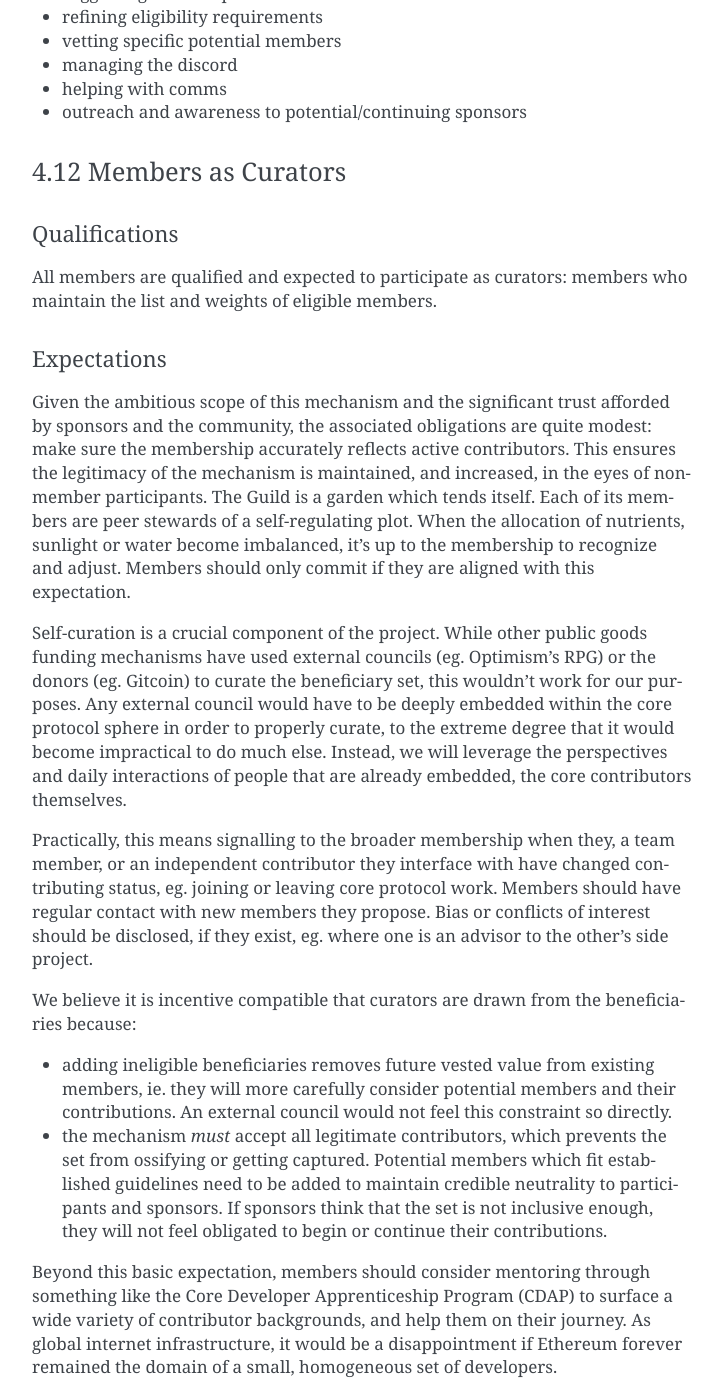
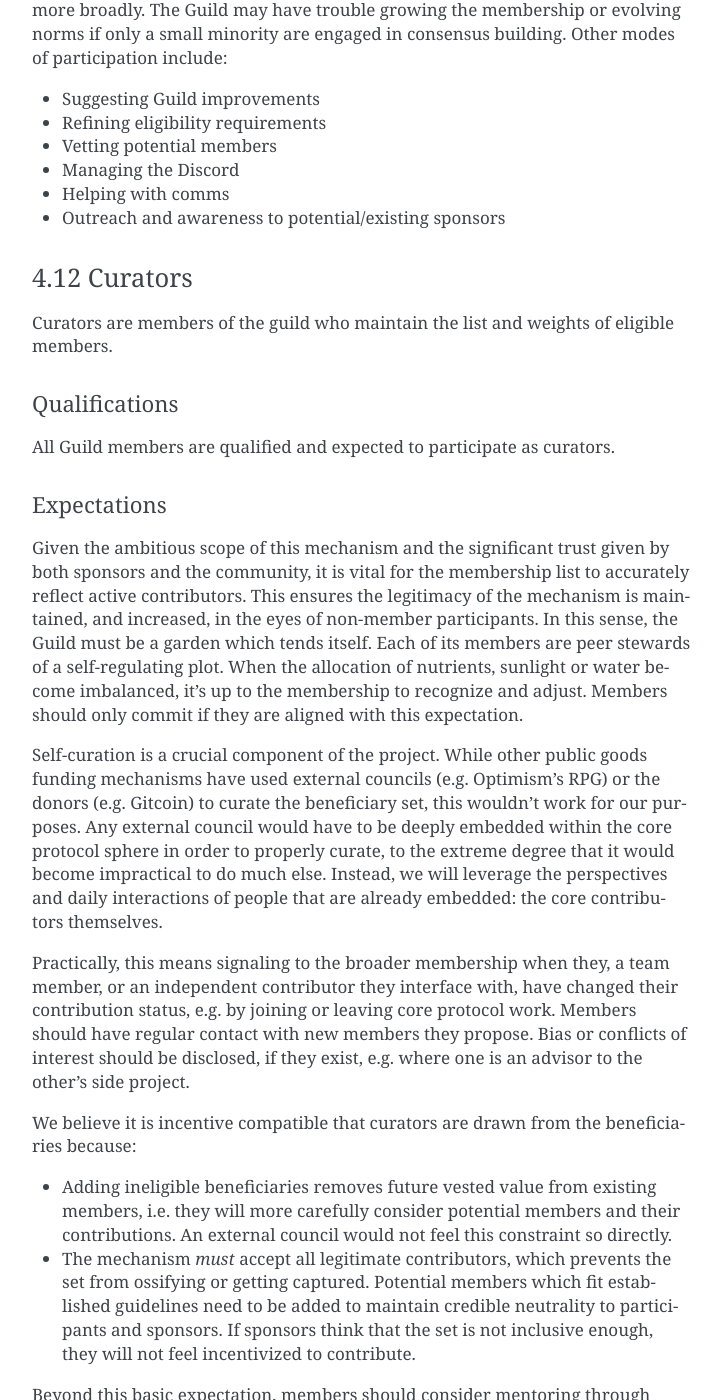
Before and after one commit to protocolguild/documentation, a Sphinx documentation site: the page built from docs/4-roles-expectations.md, in a window 1280 px wide and 1400 px high, scrolled down 1411 px. Shown: the whole window, without its empty margins (388-1110 px from the left). Built offline with Sphinx 7.4.7, drawn with Linux system fonts in a browser that asks for light colours; some of the changed text lies outside the part shown.

Commit message:
Grammar + consistency changes - 4-roles-expectations.md
- Various grammar and readability changes
- Standardizing;
-- Capitalization of the first letter in lists
-- "i.e." instead of "ie."
-- Capitalizing first letter in headers

```diff
--- a/docs/4-roles-expectations.md
+++ b/docs/4-roles-expectations.md
@@ -1,90 +1,96 @@
 # 4. Roles & Expectations
 
-There are five unique roles that the Guild will require to operate, each with their own obligations.
+To operate the guild, five unique roles will be required, each with their own obligations.
 
 ## 4.1 Members
 
-### 4.11 Members as slot holders
+There will be three types of members: Slot holders, curators and signers.
 
-→ 150-200 individuals who have qualified for placement on the split contract. This is just an estimate, the actual number may be higher or lower. There is no cap or target for number of slots. Slots can be set to any address, including their own, a charity, or another split contract (make sure it can be claimed from).
+### 4.11 Slot Holders
+
+Slot holders are members of the Guild who have qualified for a placement (slot) in the split contract. Estimated to be around 150-200 individuals, however the actual number may be higher or lower. There is no cap or target for number of slots. Slots can be set to any Ethereum address, including the individuals own, a charity, or another split contract.
 
 #### Qualifications
 
 Members should be committed to Ethereum and its ethos of decentralization. The contributions of qualifying individuals should be:
 
-- fully open source, ie. available for forking, modification and redistribution
-- continuous for at least 6 months ahead of inclusion
-- released under permissive licenses
-- part of the protocol, not built on top of it, eg. a specific client implementation vs. an application
-- a benefit to the broader Ethereum community
-- dedicated to permissionless, open access to Ethereum
+- Fully open source, ie. available for forking, modification and redistribution
+- Continuous for at least 6 months ahead of inclusion
+- Released under permissive licenses
+- Part of the protocol, not built on top of it, e.g. a specific client implementation vs. an application
+- Beneficial to the broader Ethereum community
+- Dedicated to a permissionless, open access Ethereum
 
-It is possible that eligible individuals may work on a team which has a token, has VC backing or gives equity. Members should expect these guidelines to change over time, to get more explicit in some places and more permissive in others.
+It is possible for eligible individuals to work on a team which has a token, has VC backing or gives equity. However, members should expect these guidelines to change over time, i.e. become more restrictive in some places and more permissive in others.
 
-Though Ethereum is a highly technical field, it is clear that the work of non-developers around the core protocol is also crucial and should be eligible. This may include people affiliated with the All Core Dev call, those coordinating ecosystem upgrades, and anyone helping to coevolve the protocol alongside the community.
+Though Ethereum is a highly technical field, it is clear that the work of non-developers around the core protocol is also crucial and should be eligible. This may include people affiliated with the All Core Devs call, those coordinating ecosystem upgrades, and anyone helping to coevolve the protocol alongside the community.
 
 #### Expectations
 
-Members will notify organizers when their contributing status changes, or when the work that afforded eligibility breaks one of the guidelines above. If you're unsure about whether a new focus is still qualified, please ask the broader membership. At least once per year, members will prove ownership of the supplied address: members can claim vested funds or sign a message with their private key. This limits the impact of compromised wallets or lost keys.
+Members must notify each other if their contribution status changes, or if the work that afforded eligibility breaks one of the guidelines above. If you’re unsure about whether a new focus is still qualified, please ask the broader membership.
+
+At least once per year, members must prove ownership of the supplied address: members can claim vested funds or sign a message with their private key. This limits the impact of compromised wallets or lost keys.
 
 Please note that the membership list will be publicly available in order to maintain transparency and mutual trust with both the broader community and sponsors. However, addresses and their associated weights will not be shared.
 
-Members are strongly encouraged to participate in the Guild beyond the two requirements above. Without deeper member engagement, the Guild will not reach its full potential as a voice for core developers and the protocol broadly. The Guild may have trouble growing the membership or evolving norms if only a small minority are engaged in consensus building. Other modes of participation include:
+Members are strongly encouraged to participate in the Guild beyond the aforementioned expectations. Without deep member engagement, the Guild will not reach its full potential as a voice for core developers and the Ethereum protocol more broadly. The Guild may have trouble growing the membership or evolving norms if only a small minority are engaged in consensus building. Other modes of participation include:
 
-- suggesting Guild improvements
-- refining eligibility requirements
-- vetting specific potential members
-- managing the discord
-- helping with comms
-- outreach and awareness to potential/continuing sponsors
+- Suggesting Guild improvements
+- Refining eligibility requirements
+- Vetting potential members
+- Managing the Discord
+- Helping with comms
+- Outreach and awareness to potential/existing sponsors
 
-### 4.12 Members as Curators
+### 4.12 Curators
+
+Curators are members of the guild who maintain the list and weights of eligible members.
 
 #### Qualifications
 
-All members are qualified and expected to participate as curators: members who maintain the list and weights of eligible members.
+All Guild members are qualified and expected to participate as curators.
 
 #### Expectations
 
-Given the ambitious scope of this mechanism and the significant trust afforded by sponsors and the community, the associated obligations are quite modest: make sure the membership accurately reflects active contributors. This ensures the legitimacy of the mechanism is maintained, and increased, in the eyes of non-member participants. The Guild is a garden which tends itself. Each of its members are peer stewards of a self-regulating plot. When the allocation of nutrients, sunlight or water become imbalanced, it's up to the membership to recognize and adjust. Members should only commit if they are aligned with this expectation.
+Given the ambitious scope of this mechanism and the significant trust given by both sponsors and the community, it is vital for the membership list to accurately reflect active contributors. This ensures the legitimacy of the mechanism is maintained, and increased, in the eyes of non-member participants. In this sense, the Guild must be a garden which tends itself. Each of its members are peer stewards of a self-regulating plot. When the allocation of nutrients, sunlight or water become imbalanced, it’s up to the membership to recognize and adjust. Members should only commit if they are aligned with this expectation.
 
-Self-curation is a crucial component of the project. While other public goods funding mechanisms have used external councils (eg. Optimism's RPG) or the donors (eg. Gitcoin) to curate the beneficiary set, this wouldn't work for our purposes. Any external council would have to be deeply embedded within the core protocol sphere in order to properly curate, to the extreme degree that it would become impractical to do much else. Instead, we will leverage the perspectives and daily interactions of people that are already embedded, the core contributors themselves.
+Self-curation is a crucial component of the project. While other public goods funding mechanisms have used external councils (e.g. Optimism’s RPG) or the donors (e.g. Gitcoin) to curate the beneficiary set, this wouldn’t work for our purposes. Any external council would have to be deeply embedded within the core protocol sphere in order to properly curate, to the extreme degree that it would become impractical to do much else. Instead, we will leverage the perspectives and daily interactions of people that are already embedded: the core contributors themselves.
 
-Practically, this means signalling to the broader membership when they, a team member, or an independent contributor they interface with have changed contributing status, eg. joining or leaving core protocol work. Members should have regular contact with new members they propose. Bias or conflicts of interest should be disclosed, if they exist, eg. where one is an advisor to the other's side project.
+Practically, this means signaling to the broader membership when they, a team member, or an independent contributor they interface with, have changed their contribution status, e.g. by joining or leaving core protocol work. Members should have regular contact with new members they propose. Bias or conflicts of interest should be disclosed, if they exist, e.g. where one is an advisor to the other’s side project.
 
 We believe it is incentive compatible that curators are drawn from the beneficiaries because:
 
-- adding ineligible beneficiaries removes future vested value from existing members, ie. they will more carefully consider potential members and their contributions. An external council would not feel this constraint so directly.
-- the mechanism *must* accept all legitimate contributors, which prevents the set from ossifying or getting captured. Potential members which fit established guidelines need to be added to maintain credible neutrality to participants and sponsors. If sponsors think that the set is not inclusive enough, they will not feel obligated to begin or continue their contributions.
+- Adding ineligible beneficiaries removes future vested value from existing members, i.e. they will more carefully consider potential members and their contributions. An external council would not feel this constraint so directly.
+- The mechanism *must* accept all legitimate contributors, which prevents the set from ossifying or getting captured. Potential members which fit established guidelines need to be added to maintain credible neutrality to participants and sponsors. If sponsors think that the set is not inclusive enough, they will not feel incentivized to contribute.
 
 Beyond this basic expectation, members should consider mentoring through something like the Core Developer Apprenticeship Program (CDAP) to surface a wide variety of contributor backgrounds, and help them on their journey. As global internet infrastructure, it would be a disappointment if Ethereum forever remained the domain of a small, homogeneous set of developers.
 
-### 4.13 Members as Signers
+### 4.13 Signers
 
-Signers are members who act as key holders for the multisig which can update the membership and their weights in the weighting contract. The 6/10 Gnosis Safe can be seen [here](https://gnosis-safe.io/app/eth:0xF6CBDd6Ea6EC3C4359e33de0Ac823701Cc56C6c4/balances). These should be well regarded Ethereum community members. They should agree to follow strong security practices, and make themselves available to sign and deploy membership updates at the agreed upon cadence, eg. quarterly. Similarly to curatorship, overlapping signers and beneficiaries allows for more efficient self-governance vs. the overhead that comes with a set of external signers. It should be noted that signers never have custody over vested funds. To learn more about how the multisig and the weighting contract interact, see the section titled **Smart Contract Architecture**.
+Signers are Guild members who act as key holders for the multisig, which can update the membership and their weights in the weighting contract. The 6/10 Gnosis Safe can be seen [here](https://gnosis-safe.io/app/eth:0xF6CBDd6Ea6EC3C4359e33de0Ac823701Cc56C6c4/balances). These should be well regarded figures from the Ethereum community. They should agree to follow strong security practices, and make themselves available to sign and deploy membership updates at the agreed upon cadence (e.g. quarterly). Similarly to curatorship, overlapping signers and beneficiaries allows for more efficient self-governance vs. the overhead that comes with a set of external signers. It should be noted that signers never have custody over vested funds. To learn more about how the multisig and the weighting contract interact, see section **Smart Contract Architecture**.
 
 ## 4.2 Sponsors
 
-> "a main promise of DAOs lies in their ability not only to bring many people together, but many organizations - this is when they'll really shine" - *[Kei Kreutler](https://twitter.com/keikreutler/status/1461646035491692550)*
+> "A main promise of DAOs lies in their ability not only to bring many people together, but many organizations - this is when they'll really shine" - *[Kei Kreutler](https://twitter.com/keikreutler/status/1461646035491692550)*
 
-This group includes any project which depends on the continued maintenance and evolution of Ethereum to be successful, and is interested in supporting said maintenance and evolution.
+Sponsors includes any project which depends on the continued maintenance and evolution of Ethereum to be successful, and is interested in supporting said maintenance and evolution.
 
-Ethereum has a rich culture of experimenting with radical new ideas: it's what makes our community one of the most vibrant in the space. We've seen many DeFi, NFT, DAO, and Layer 2 projects build amazing things on top of Ethereum's credibly neutral public infrastructure. To maintain and increase core protocol contributions long into the future, the financial incentives available to core contributors should meaningfully balance the lucrative pull of the app / Layer 2 token space. Giving current and future contributors a stake in the successes of these projects produces a powerful incentive alignment between maintainers and those that depend on their work. To accomplish this, we invite sponsors to contribute:
--  governance tokens
+Ethereum has a rich culture of experimenting with radical new ideas: it’s what makes our community one of the most vibrant in the space. We’ve seen many DeFi, NFT, DAO, and Layer 2 projects build amazing things on top of Ethereum’s credibly neutral public infrastructure. To maintain and increase core protocol contributions long into the future, the financial incentives available to core contributors should meaningfully balance the lucrative pull of the app/Layer 2 token space. Giving current and future contributors a stake in the successes of these projects produces a powerful incentive alignment between maintainers and those that depend on their work. To accomplish this, we invite sponsors to contribute:
+-  Governance tokens
 -  Layer 2 sequencer fees
--  recurring protocol fee revenue
--  interest bearing tokens
--  fractionalized NFTs
--  good old fashioned ETH
+-  Recurring protocol fee revenue
+-  Interest bearing tokens
+-  Fractionalized NFTs
+-  Good old fashioned ETH
 
 In order to be effective, we suggest that new projects consider allocating 1% of total project tokens to the Protocol Guild - see **Case Studies** for more explorations on this.
 
-Finally, it should be noted that just as protocol maintenance is an ongoing effort, so too is sponsor support. New Astrodrop contracts will need to be deployed and sponsored periodically to maintain the future incentive to contribute to the protocol.
+Finally, it should be noted that just as protocol maintenance is an ongoing effort, so too is sponsor support. New Astrodrop contracts will need to be deployed and sponsored periodically to maintain  future incentives to contribute to the protocol.
 
 ## 4.3 The Community
 
 Even when the Guild is live, it will require consistent efforts from the broader community to ensure its long-term success. This includes application developers, users, investors, enthusiasts, and builders of all kinds. They will be instrumental in:
 
-- introducing and maintaining public norms about contributions through regular advocacy for the initiative
-- writing governance proposals to get protocols to sponsor the Guild: even if protocols are aware of the split contract and on board with the norms, there may additional work needed to follow each community's process.
-- ensuring the curators are responsibly neutral in their management of the protocol and its quarterly updates. If this is not the case, it is the responsibility of the community to call this out and advocate for change
+- Introducing and maintaining public norms about contributions, through regular advocacy for the initiative.
+- Writing governance proposals to get protocols to sponsor the Guild: even if protocols are aware of the split contract and on board with the norms, additional work may be needed to follow each community’s process.
+- Ensuring the curators are responsibly neutral in their management of the protocol and its quarterly updates. If this is not the case, it is the responsibility of the community to call this out and advocate for change.
```
